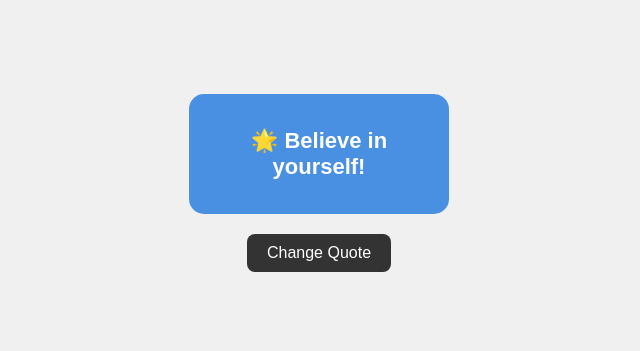
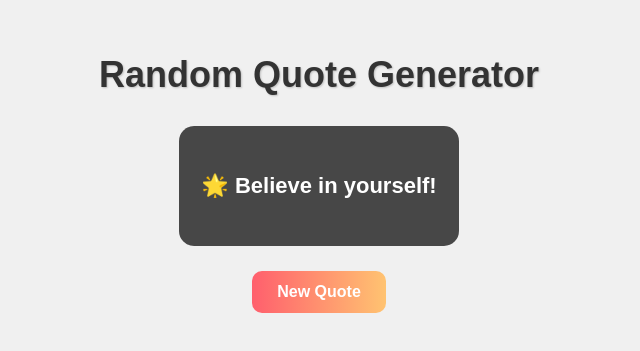
Before and after one commit to niroop77/random-quote-generator, a plain HTML site: page index.html in a window 1280 px wide. Shown: the part 217-568 px from the top of the page, without its empty margins (321-961 px from the left). Drawn offline with Linux system fonts and the light colour scheme.

Commit message:
my first commit

```diff
--- a/index.html
+++ b/index.html
@@ -3,14 +3,15 @@
 <head>
 <meta charset="UTF-8">
 <meta name="viewport" content="width=device-width, initial-scale=1.0">
-<title>Quote Generator</title>
+<title>Random Quote Generator</title>
 <link rel="stylesheet" href="style.css">
 </head>
 <body>
 
+<h1>Random Quote Generator</h1>
+
 <div class="quote-box" id="quoteBox">🌟 Believe in yourself!</div>
-
-<button id="btn">Change Quote</button>
+<button id="btn">New Quote</button>
 
 <script>
     var quotes = [
@@ -49,12 +50,21 @@
     var quoteBox = document.getElementById("quoteBox");
     var button = document.getElementById("btn");
 
+    function getRandomColor() {
+        var hue = Math.floor(Math.random() * 360);
+        return "linear-gradient(120deg, hsl(" + hue + ", 70%, 85%), hsl(" + ((hue + 50) % 360) + ", 70%, 75%))";
+    }
+
     function changeQuote() {
-        setTimeout(() => {
-            const randomIndex = Math.floor(Math.random() * quotes.length);
-            console.log(randomIndex)
-            quoteBox.innerText = quotes[randomIndex];
-        }, 350);
+        quoteBox.style.opacity = 0;
+        quoteBox.style.transform = "scale(0.95)";
+        setTimeout(function() {
+            var index = Math.floor(Math.random() * quotes.length);
+            quoteBox.innerText = quotes[index];
+            document.body.style.background = getRandomColor();
+            quoteBox.style.opacity = 1;
+            quoteBox.style.transform = "scale(1)";
+        }, 400);
     }
 
     button.addEventListener("click", changeQuote);
--- a/style.css
+++ b/style.css
@@ -1,23 +1,29 @@
-    * {
-        padding: 0;
-        margin: 0;
-        box-sizing: border-box;
-    }
+
+    * { padding: 0; margin: 0; box-sizing: border-box; }
     body {
-        margin: 0;
         display: flex;
         flex-direction: column;
         justify-content: center;
         align-items: center;
         min-height: 100vh;
+        font-family: "Poppins", sans-serif;
+        transition: background 0.8s ease;
         background: #f0f0f0;
-        font-family: "Poppins", sans-serif;
+    }
+
+    h1 {
+        font-size: 36px;
+        font-weight: bold;
+        color: #333;
+        margin-bottom: 30px;
+        text-align: center;
+        text-shadow: 1px 1px 2px rgba(0,0,0,0.2);
     }
 
     .quote-box {
-        width: 260px;
+        width: 280px;
         min-height: 120px;
-        background: #4a90e2;
+        background: rgba(0,0,0,0.7);
         color: white;
         border-radius: 15px;
         display: flex;
@@ -27,22 +33,25 @@
         text-align: center;
         font-size: 22px;
         font-weight: bold;
-        transition: opacity .4s ease;
+        transition: opacity 0.5s ease, transform 0.5s ease;
         opacity: 1;
     }
 
     button {
-        margin-top: 20px;
-        padding: 10px 20px;
-        background: #333;
+        margin-top: 25px;
+        padding: 12px 25px;
+        background: #ff5f6d;
+        background: linear-gradient(to right, #ff5f6d, #ffc371);
         color: white;
         font-size: 16px;
+        font-weight: bold;
         border: none;
-        border-radius: 8px;
+        border-radius: 10px;
         cursor: pointer;
-        transition: .3s;
+        transition: transform 0.3s, box-shadow 0.3s;
     }
 
     button:hover {
-        background: #555;
+        transform: scale(1.05);
+        box-shadow: 0 5px 15px rgba(0,0,0,0.3);
     }
```
